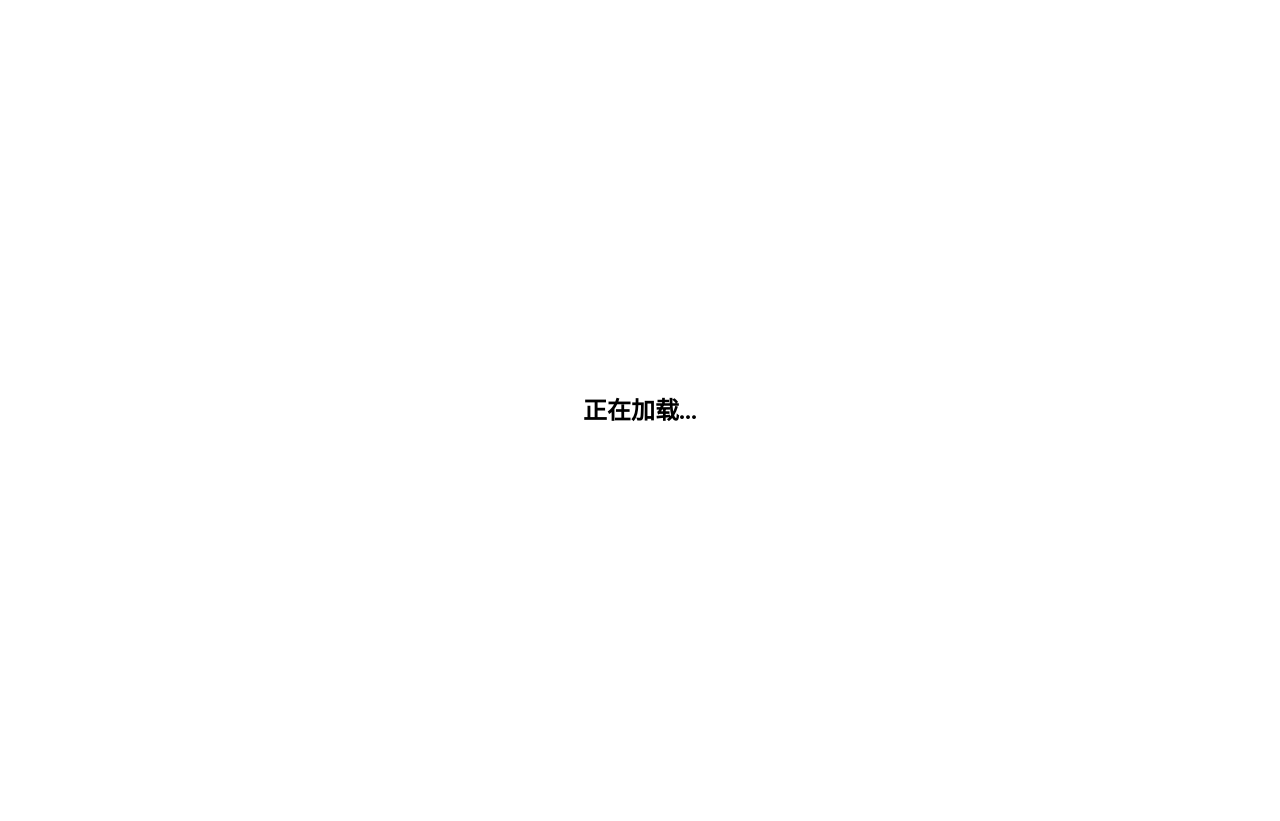
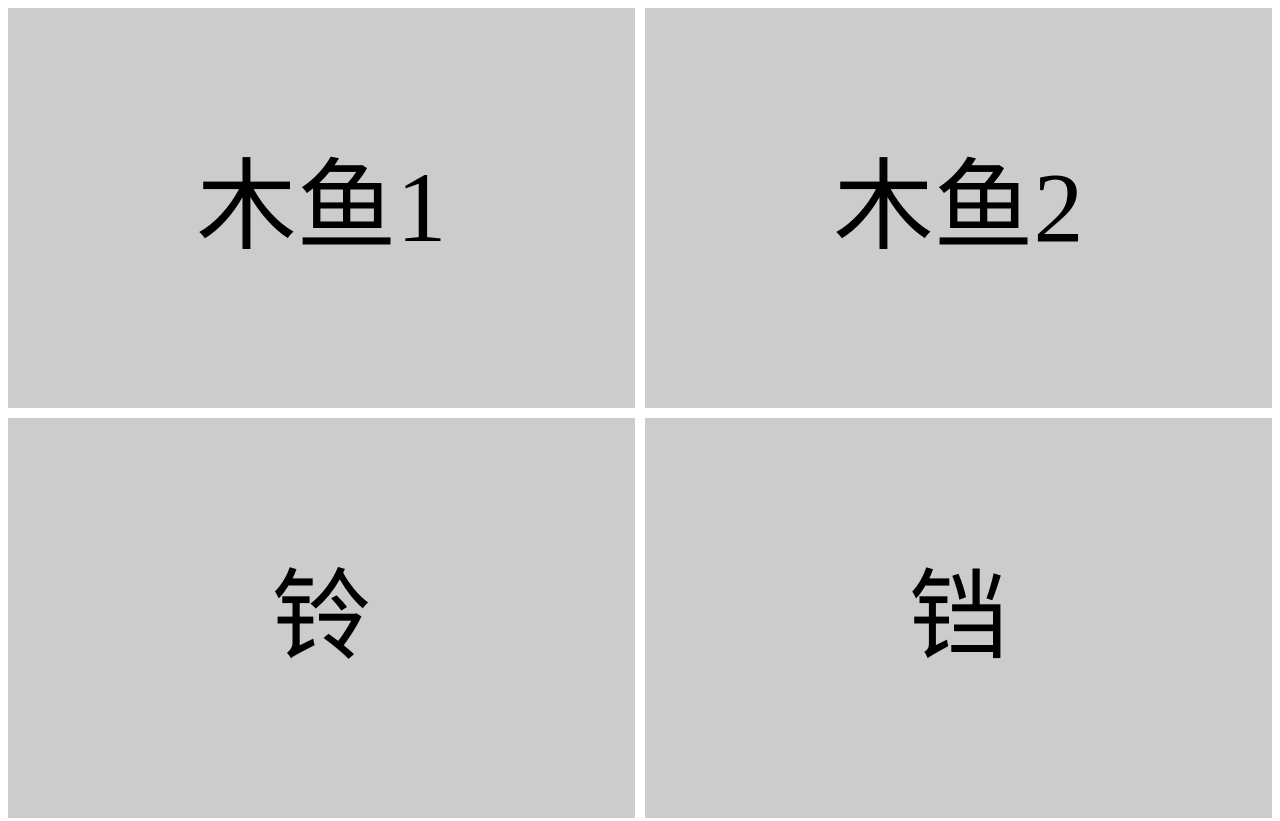
Before and after one commit to BigWinner721/e-instrument, a plain HTML site: page index.html in a window 1280 px wide. Shown: the top 821 px of the page. Drawn offline with Linux system fonts and the light colour scheme; a web font is replaced by a local one.

Commit message:
Revert "cach"
This reverts commit fcb610676b446d884a4b50ef4cbb53e66ec784a6.

```diff
--- a/index.html
+++ b/index.html
@@ -8,9 +8,7 @@
 </head>
 
 <body>
-    <div id="loading-message">正在加载...</div>
     <!-- grid-container -->
-    <div id="content" style="display: none;">
     <div class="grid-container">
         <!-- 方格元素 -->
         <div class="grid-item">
@@ -40,27 +38,7 @@
         <!-- 添加更多方格元素 -->
     </div>
 
-    </div>
-
     <script src="script.js"></script>
-    <!-- <script>
-        document.addEventListener('DOMContentLoaded', function () {
-            var loadingMessage = document.getElementById('loading-message');
-            var content = document.getElementById('content');
-
-            loadingMessage.style.visibility = 'visible';
-            content.style.display = 'none';
-        });
-
-        window.addEventListener('load', function () {
-            var loadingMessage = document.getElementById('loading-message');
-            var content = document.getElementById('content');
-
-            loadingMessage.style.visibility = 'hidden';
-            content.style.display = 'block';
-        });
-    </script> -->
-
 </body>
 
 </html>
--- a/script.js
+++ b/script.js
@@ -38,41 +38,6 @@ const soundFiles = [
     'sound8.wav',
     // 添加更多声音文件路径
 ];
-
-function preloadAudioFile(file) {
-    return new Promise(function (resolve, reject) {
-        var audio = new Audio();
-        audio.src = file;
-        audio.preload = 'auto';
-        audio.addEventListener('canplaythrough', resolve);
-        audio.addEventListener('error', reject);
-    });
-}
-
-function preloadAudioFiles(files) {
-    var promises = [];
-    for (var i = 0; i < files.length; i++) {
-        promises.push(preloadAudioFile(files[i]));
-    }
-    return Promise.all(promises);
-}
-
-document.addEventListener('DOMContentLoaded', function () {
-    var loadingMessage = document.getElementById('loading-message');
-    var content = document.getElementById('content');
-
-    preloadAudioFiles(soundFiles)
-        .then(function () {
-            // 在音频文件加载完成后，隐藏加载提示消息并显示内容
-            loadingMessage.style.display = 'none';
-            content.style.display = 'block';
-        })
-        .catch(function (error) {
-            // 处理加载错误
-            console.error('音频文件加载出错:', error);
-        });
-});
-
 
 // 创建音频对象
 const audioObjects = soundFiles.map(file => new Audio(file));
--- a/style.css
+++ b/style.css
@@ -2,15 +2,6 @@ html {
     font-family: 'SCFwxz';
     font-weight: normal;
     font-style: normal;
-}
-
-#loading-message {
-    display: flex;
-    justify-content: center;
-    align-items: center;
-    height: 100vh;
-    font-size: 24px;
-    font-weight: bold;
 }
 
 body {
```
Lines whose indentation alone changed are shown as unchanged.
